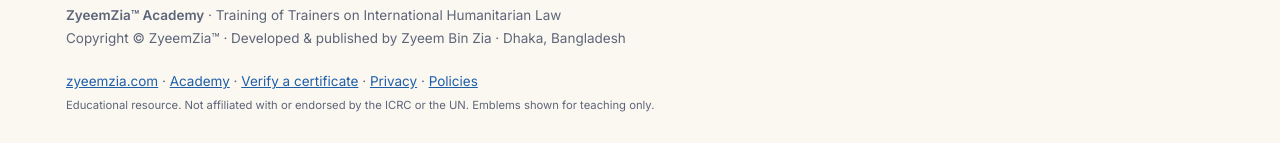
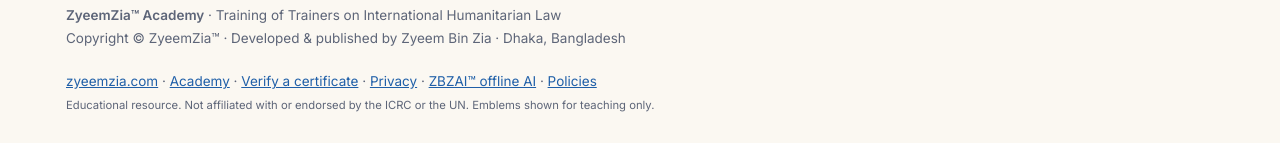
Before and after one commit to zyeemzia/totihl, a plain HTML site: page index.html in a window 1280 px wide. Shown: the part 2994-3137 px from the top of the page. Drawn offline with Linux system fonts and the light colour scheme.

Commit message:
Footer: link to ZBZAI offline AI

```diff
--- a/index.html
+++ b/index.html
@@ -32,7 +32,7 @@
 <main id="view" tabindex="-1"></main>
 <footer class="ft"><div class="wrap">
  <div><b>ZyeemZia™ Academy</b> · <span data-i18n="footer1">Training of Trainers on International Humanitarian Law</span><br>Copyright © ZyeemZia™<span id="yr" hidden></span> · <span data-i18n="footer2">Developed &amp; published by Zyeem Bin Zia · Dhaka, Bangladesh</span></div>
- <div><a href="https://zyeemzia.com">zyeemzia.com</a> · <a href="https://academy.zyeemzia.com">Academy</a> · <a href="#verify" data-i18n="verify">Verify a certificate</a> · <a href="privacy.html" data-i18n="privacy">Privacy</a> · <a href="https://policy.zyeemzia.com" data-i18n="policies">Policies</a><br><small data-i18n="disclaimer">Educational resource. Not affiliated with or endorsed by the ICRC or the UN. Emblems shown for teaching only.</small></div>
+ <div><a href="https://zyeemzia.com">zyeemzia.com</a> · <a href="https://academy.zyeemzia.com">Academy</a> · <a href="#verify" data-i18n="verify">Verify a certificate</a> · <a href="privacy.html" data-i18n="privacy">Privacy</a> · <a href="https://zbzai.zyeemzia.com/" target="_blank" rel="noopener">ZBZAI™ offline AI</a> · <a href="https://policy.zyeemzia.com" data-i18n="policies">Policies</a><br><small data-i18n="disclaimer">Educational resource. Not affiliated with or endorsed by the ICRC or the UN. Emblems shown for teaching only.</small></div>
 </div></footer>
 <script>
 document.getElementById('yr').textContent=new Date().getFullYear();
```
